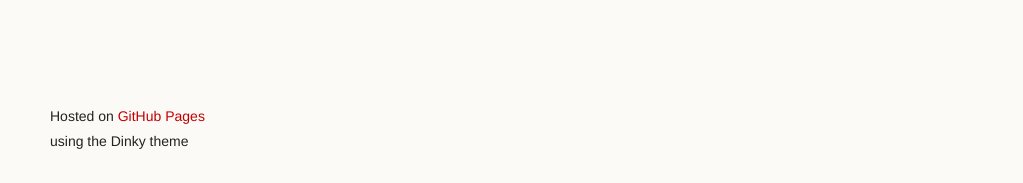
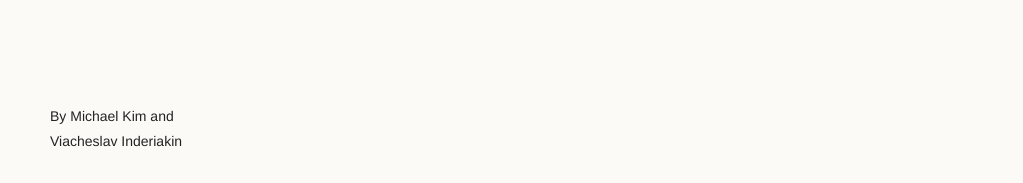
Before and after one commit to SlavaInder/209AS_Adversarial_Patch, a Jekyll site: the page built from docs/index.md, in a window 1280 px wide. Shown: the part 714-897 px from the top of the page, without its empty margins (0-1023 px from the left). Built offline with Jekyll 4.4.1, drawn with Linux system fonts in a browser that asks for light colours; our own code applies the rules of GitHub Pages for plain Markdown files.

Commit message:
Update default.html

```diff
--- a/docs/_layouts/default.html
+++ b/docs/_layouts/default.html
@@ -42,7 +42,7 @@
       </section>
 
       <footer>
-        <p><small>Hosted on <a href="https://pages.github.com">GitHub Pages</a> using the Dinky theme</small></p>
+        <p><small>By Michael Kim and Viacheslav Inderiakin</small></p>
       </footer>
     </div>
     <!--[if !IE]><script>fixScale(document);</script><![endif]-->
```
